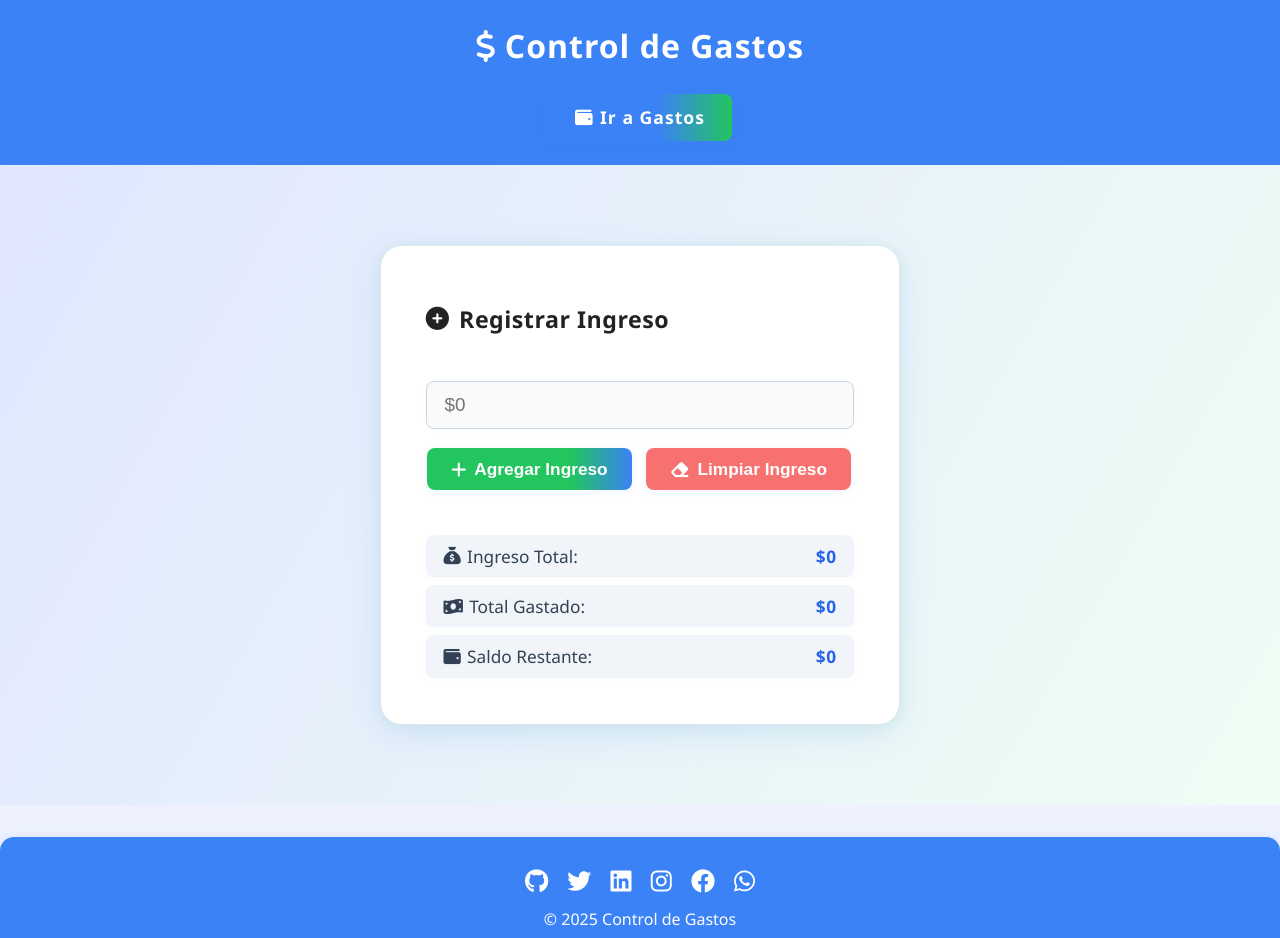
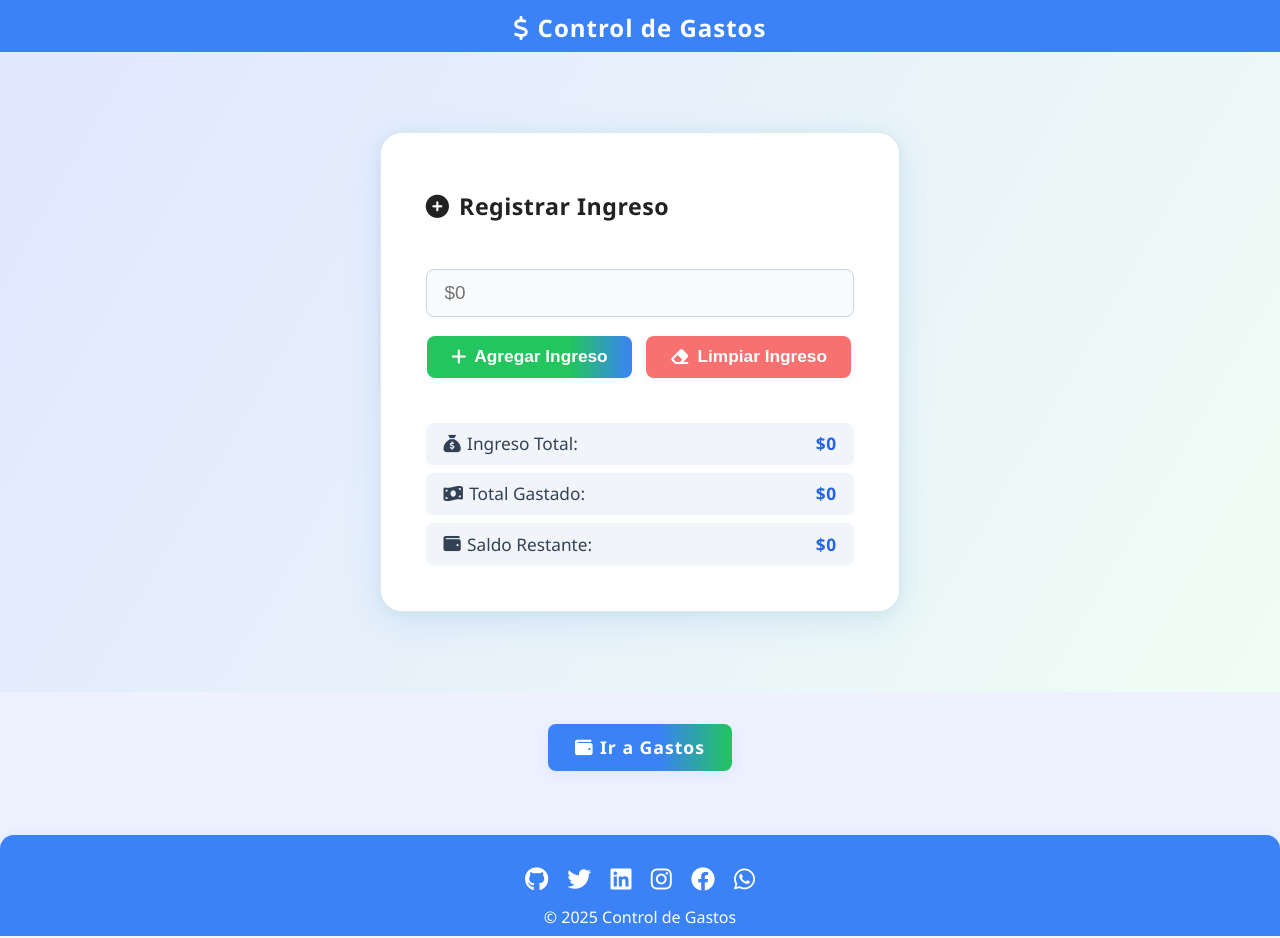
Before and after one commit to MiguelAngelZ1/Control-de-Gastos, a plain HTML site: page index.html in a window 1280 px wide. Drawn offline with Linux system fonts and the light colour scheme; a script that the page names is missing.

Commit message:
Rediseño index 4

```diff
--- a/css/main.css
+++ b/css/main.css
@@ -46,7 +46,7 @@ a:hover {
 .site-header {
   background: #3b82f6;
   color: #fff;
-  padding: 1.5rem 0 1rem 0;
+  padding: 0.7rem 0 0.5rem 0; /* Menos padding */
   box-shadow: 0 2px 8px rgba(59, 130, 246, 0.08);
   text-align: center;
 }
@@ -56,10 +56,11 @@ a:hover {
   flex-direction: column;
   align-items: center;
   justify-content: center;
+  /* Elimina margen extra */
 }
 
 .site-title {
-  font-size: 2rem;
+  font-size: 1.5rem; /* Más pequeño */
   font-weight: 700;
   letter-spacing: 1px;
   display: flex;
@@ -112,7 +113,7 @@ a:hover {
 .site-main {
   flex: 1;
   width: 100%;
-  max-width: none; /* Aprovecha todo el ancho disponible */
+  max-width: none;
   margin: 0;
   background: transparent;
   border-radius: 0;
@@ -122,6 +123,9 @@ a:hover {
   flex-direction: column;
   align-items: stretch;
   min-height: 80vh;
+  /* Elimina scroll innecesario */
+  overflow-x: hidden;
+  overflow-y: visible;
 }
 
 .section-title {
--- a/index.html
+++ b/index.html
@@ -23,11 +23,6 @@
   <header class="site-header">
     <div class="header-content">
       <h1 class="site-title"><i class="fa-solid fa-dollar-sign"></i> Control de Gastos</h1>
-      <nav class="main-nav">
-        <a href="/Control-de-Gastos/plantillas/gastos.html" class="btn btn-nav-main">
-          <i class="fa-solid fa-wallet"></i> Ir a Gastos
-        </a>
-      </nav>
     </div>
   </header>
   <!-- CONTENIDO PRINCIPAL -->
@@ -67,6 +62,12 @@
         </section>
       </div>
     </section>
+    <!-- Botón de navegación a Gastos, fuera del header y centrado -->
+    <div style="display:flex; justify-content:center; margin: 1.5rem 0;">
+      <a href="/Control-de-Gastos/plantillas/gastos.html" class="btn btn-nav-main">
+        <i class="fa-solid fa-wallet"></i> Ir a Gastos
+      </a>
+    </div>
   </main>
   <!-- PIE DE PÁGINA -->
   <footer class="site-footer">
```
